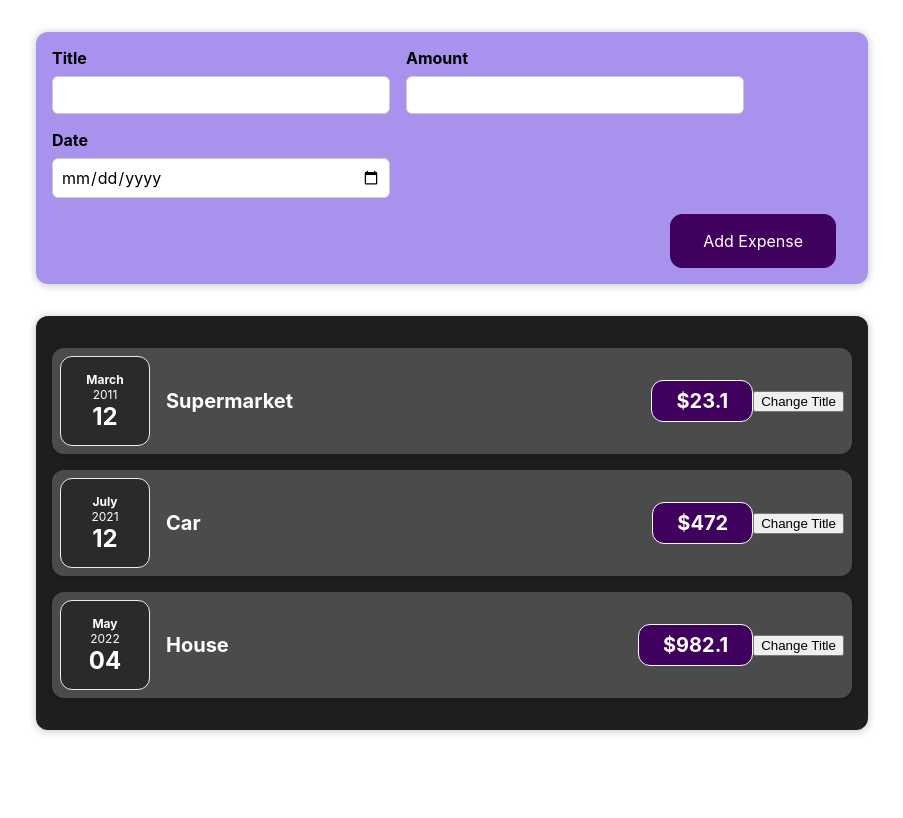
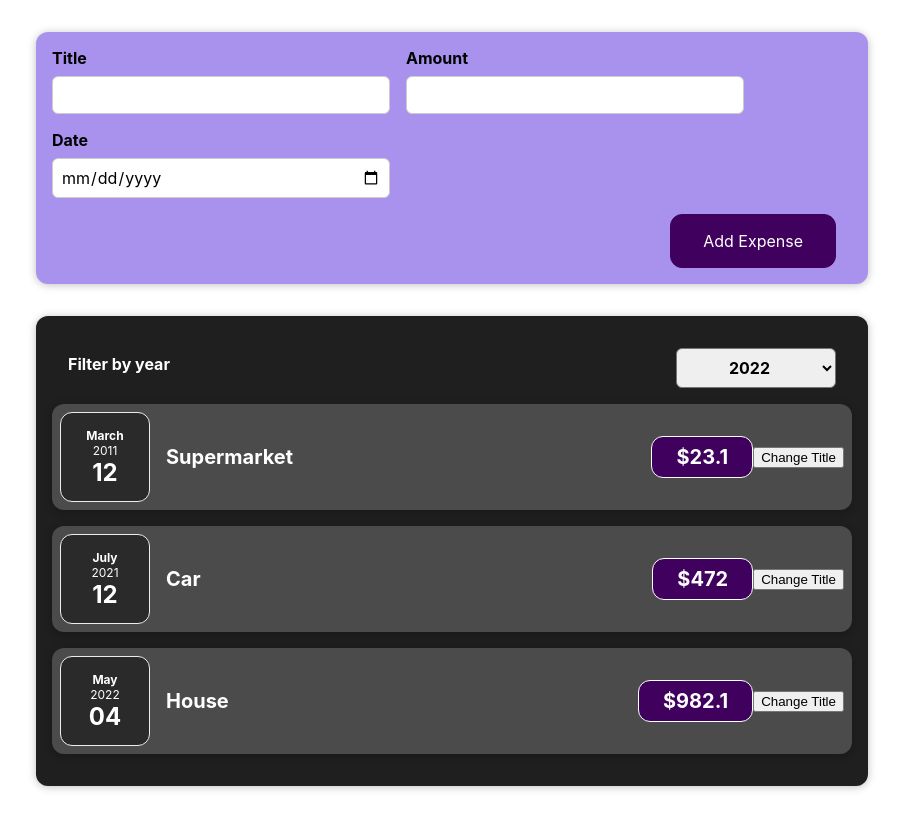
Before and after one commit to stella-hu-xing/first-react-app, a React (Create React App) app: page / in a window 1280 px wide. Shown: the whole page, without its empty margins (188-1091 px from the left). Built offline with nearby package versions, Linux system fonts and the light colour scheme.

Commit message:
save new created item

```diff
--- a/src/App.js
+++ b/src/App.js
@@ -1,22 +1,28 @@
-import {ExpenseItem} from './components/Expense/ExpenseItem';
-import {Card} from './components/UI/Card';
+import {Expenses} from './components/Expense/Expenses';
 import {NewExpense} from './components/Expense/NewExpense';
+import {useState} from 'react';
 import './App.css';
 
 function App() {
-  const expenses = [
-    {id: 1, title: 'Supermarket', amount: 23.1, date: new Date(2011, 2, 12)},
-    {id: 2, title: 'Car', amount: 472, date: new Date(2021, 6, 12)},
-    {id: 3, title: 'House', amount: 982.1, date: new Date(2022, 4, 4)},
+  const initExpenses = [
+    {id: '1', title: 'Supermarket', amount: 23.1, date: new Date(2011, 2, 12)},
+    {id: '2', title: 'Car', amount: 472, date: new Date(2021, 6, 12)},
+    {id: '3', title: 'House', amount: 982.1, date: new Date(2022, 4, 4)},
   ];
+
+  const [expenses, setExpenses] = useState(initExpenses);
+
+  const onSaveNewExpense = (expenseData) => {
+    // Use prev!!!
+    setExpenses((prev) => {
+      return [expenseData, ...prev];
+    });
+  };
+
   return (
     <div>
-      <NewExpense />
-      <Card className="expenses">
-        {expenses.map((e) => {
-          return <ExpenseItem expense={e} key={e.id}></ExpenseItem>;
-        })}
-      </Card>
+      <NewExpense onSaveNewExpense={onSaveNewExpense} />
+      <Expenses expenses={expenses}></Expenses>
     </div>
   );
 }
--- /dev/null
+++ b/src/components/Expense/ExpenseFilter.css
@@ -0,0 +1,24 @@
+.expenses-filter {
+  color: white;
+  padding: 0 1rem;
+}
+
+.expenses-filter__control {
+  display: flex;
+  width: 100%;
+  align-items: center;
+  justify-content: space-between;
+  margin: 1rem 0;
+}
+
+.expenses-filter label {
+  font-weight: bold;
+  margin-bottom: 0.5rem;
+}
+
+.expenses-filter select {
+  font: inherit;
+  padding: 0.5rem 3rem;
+  font-weight: bold;
+  border-radius: 6px;
+}
--- /dev/null
+++ b/src/components/Expense/ExpenseFilter.js
@@ -0,0 +1,23 @@
+import React from 'react';
+
+import './ExpenseFilter.css';
+
+export const ExpensesFilter = (props) => {
+  const dropdownChangeHandler = (event) => {
+    props.onChangeFilter(event.target.value);
+  };
+
+  return (
+    <div className="expenses-filter">
+      <div className="expenses-filter__control">
+        <label>Filter by year</label>
+        <select value={props.selected} onChange={dropdownChangeHandler}>
+          <option value="2022">2022</option>
+          <option value="2021">2021</option>
+          <option value="2020">2020</option>
+          <option value="2019">2019</option>
+        </select>
+      </div>
+    </div>
+  );
+};
--- a/src/components/Expense/ExpenseForm.js
+++ b/src/components/Expense/ExpenseForm.js
@@ -1,6 +1,7 @@
 import {useState} from 'react';
 import './ExpenseForm.css';
-export const ExpenseForm = () => {
+
+export const ExpenseForm = (props) => {
   const [userInput, setUserInput] = useState({
     enteredTitle: '',
     enteredAmount: '',
@@ -39,7 +40,9 @@ export const ExpenseForm = () => {
       amount: userInput.enteredAmount,
       date: new Date(userInput.enteredDate),
     };
-    console.log(expenseData);
+
+    props.onSaveExpenseData(expenseData);
+
     setUserInput({
       enteredTitle: '',
       enteredAmount: '',
--- /dev/null
+++ b/src/components/Expense/Expenses.css
@@ -0,0 +1,7 @@
+.expenses {
+  padding: 1rem;
+  background-color: rgb(31, 31, 31);
+  margin: 2rem auto;
+  width: 50rem;
+  max-width: 95%;
+}
--- /dev/null
+++ b/src/components/Expense/Expenses.js
@@ -0,0 +1,25 @@
+import React, {useState} from 'react';
+
+import {ExpensesFilter} from './ExpenseFilter';
+import {ExpenseItem} from './ExpenseItem';
+import {Card} from '../UI/Card';
+import './Expenses.css';
+
+export const Expenses = (props) => {
+  const expenses = props.expenses;
+  const [selected, setSelected] = useState('');
+  const onChangeFilter = (value) => {
+    setSelected(value);
+  };
+  return (
+    <Card className="expenses">
+      <ExpensesFilter
+        selected={selected}
+        onChangeFilter={onChangeFilter}
+      ></ExpensesFilter>
+      {expenses.map((e) => {
+        return <ExpenseItem expense={e} key={e.id}></ExpenseItem>;
+      })}
+    </Card>
+  );
+};
--- a/src/components/Expense/NewExpense.js
+++ b/src/components/Expense/NewExpense.js
@@ -1,10 +1,15 @@
 import './NewExpense.css';
 import {ExpenseForm} from './ExpenseForm';
 
-export const NewExpense = () => {
+export const NewExpense = (props) => {
+  const onSaveExpenseData = (enteredExpenseData) => {
+    const expenseData = {...enteredExpenseData, id: Math.random().toString()};
+    props.onSaveNewExpense(expenseData);
+  };
+
   return (
     <div className="new-expense">
-      <ExpenseForm />
+      <ExpenseForm onSaveExpenseData={onSaveExpenseData} />
     </div>
   );
 };
```
Also changed, not shown: 1 other file (tests, documents, lock files or other folders).
